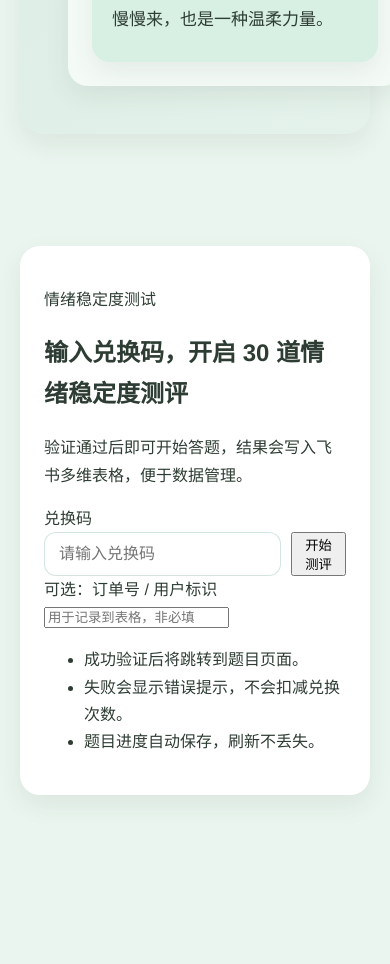
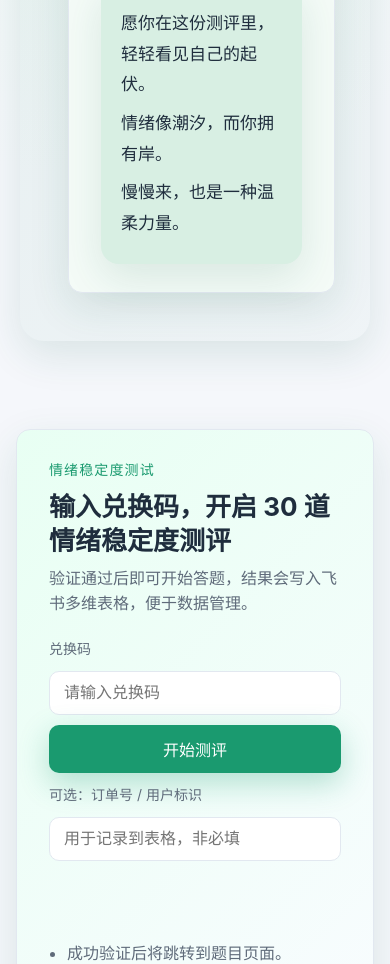
Before and after one commit to mento-lin/codex-demo, a website: page emotion_test/index.html in a window 390 px wide. Shown: the part 1036-2000 px from the top of the page. Before the commit the page ends 1895 px from the top, so only its background shows below. Drawn offline with Linux system fonts and the light colour scheme.

Commit message:
Refactor CSS variables and styles for consistency

```diff
--- a/emotion_test/style.css
+++ b/emotion_test/style.css
@@ -376,3 +376,217 @@ header.hero {
     justify-content: space-between;
   }
 }
+:root {
+  --bg: #f5f7fb;
+  --card: #ffffff;
+  --primary: #1a9a6f;
+  --primary-soft: #d5efe5;
+  --text: #1f2d3d;
+  --muted: #5f6b7a;
+  --border: #e2e8f0;
+  --radius: 14px;
+  --shadow: 0 14px 40px rgba(21, 96, 72, 0.12);
+}
+
+* {
+  box-sizing: border-box;
+}
+
+body {
+  margin: 0;
+  font-family: "Inter", "PingFang SC", "Helvetica Neue", Arial, sans-serif;
+  background: radial-gradient(circle at 20% 20%, #e9f8ef, #f5f7fb 45%),
+    radial-gradient(circle at 80% 0%, #e2f0ff, transparent 40%);
+  color: var(--text);
+  min-height: 100vh;
+}
+
+main.page {
+  max-width: 960px;
+  margin: 0 auto;
+  padding: 64px 20px;
+}
+
+.card {
+  background: var(--card);
+  border: 1px solid var(--border);
+  border-radius: var(--radius);
+  box-shadow: var(--shadow);
+  padding: 28px 32px;
+}
+
+.hero {
+  background: linear-gradient(135deg, #e8fff3, #f9fcff);
+}
+
+.title {
+  margin: 8px 0;
+  font-size: 26px;
+  line-height: 1.3;
+}
+
+.subtitle {
+  margin: 8px 0 16px;
+  color: var(--muted);
+  line-height: 1.6;
+}
+
+.eyebrow {
+  font-size: 14px;
+  letter-spacing: 0.08em;
+  text-transform: uppercase;
+  color: var(--primary);
+  margin: 0;
+}
+
+.label {
+  font-size: 14px;
+  color: var(--muted);
+}
+
+.redeem-form {
+  margin: 20px 0;
+  display: grid;
+  gap: 10px;
+}
+
+.redeem-row {
+  display: grid;
+  grid-template-columns: 1fr auto;
+  gap: 10px;
+}
+
+input[type="text"] {
+  padding: 12px 14px;
+  border-radius: 10px;
+  border: 1px solid var(--border);
+  font-size: 16px;
+}
+
+input[type="text"]:focus {
+  outline: 2px solid var(--primary-soft);
+  border-color: var(--primary);
+}
+
+.btn {
+  border: none;
+  padding: 12px 16px;
+  border-radius: 10px;
+  cursor: pointer;
+  font-size: 16px;
+  color: var(--text);
+  background: #eef2f7;
+  transition: transform 0.1s ease, box-shadow 0.2s ease;
+}
+
+.btn.primary {
+  background: var(--primary);
+  color: #fff;
+  box-shadow: 0 10px 30px rgba(26, 154, 111, 0.3);
+}
+
+.btn.ghost {
+  background: transparent;
+  border: 1px solid var(--border);
+}
+
+.btn:hover {
+  transform: translateY(-1px);
+}
+
+.btn:active {
+  transform: translateY(0);
+}
+
+.bullets {
+  margin: 10px 0 0;
+  padding-left: 18px;
+  color: var(--muted);
+  line-height: 1.6;
+}
+
+.progress-wrap {
+  width: 100%;
+  background: #f1f5f9;
+  border-radius: 999px;
+  overflow: hidden;
+  border: 1px solid var(--border);
+  margin: 12px 0 18px;
+}
+
+.progress-bar {
+  height: 12px;
+  width: 0%;
+  background: linear-gradient(90deg, #22b07d, #1a9a6f);
+  color: #fff;
+  font-size: 12px;
+  text-align: center;
+  line-height: 12px;
+  transition: width 0.2s ease;
+}
+
+.options {
+  display: grid;
+  gap: 12px;
+  margin: 20px 0;
+}
+
+.option-card {
+  border: 1px solid var(--border);
+  border-radius: 12px;
+  padding: 14px 16px;
+  background: #f9fafc;
+  display: flex;
+  align-items: center;
+  justify-content: space-between;
+  cursor: pointer;
+  transition: border-color 0.2s ease, background 0.2s ease, transform 0.1s ease;
+}
+
+.option-card:hover {
+  transform: translateY(-1px);
+  border-color: var(--primary);
+}
+
+.option-card.selected {
+  border-color: var(--primary);
+  background: var(--primary-soft);
+}
+
+.actions {
+  display: flex;
+  gap: 12px;
+  align-items: center;
+}
+
+.status {
+  margin-top: 12px;
+  color: var(--muted);
+  min-height: 22px;
+}
+
+.status.error {
+  color: #d23f3f;
+}
+
+.score {
+  font-size: 52px;
+  margin: 16px 0 6px;
+  font-weight: 700;
+  color: var(--primary);
+}
+
+@media (max-width: 640px) {
+  main.page {
+    padding: 24px 16px;
+  }
+
+  .redeem-row {
+    grid-template-columns: 1fr;
+  }
+
+  .actions {
+    flex-direction: column;
+    align-items: stretch;
+  }
+}
```
